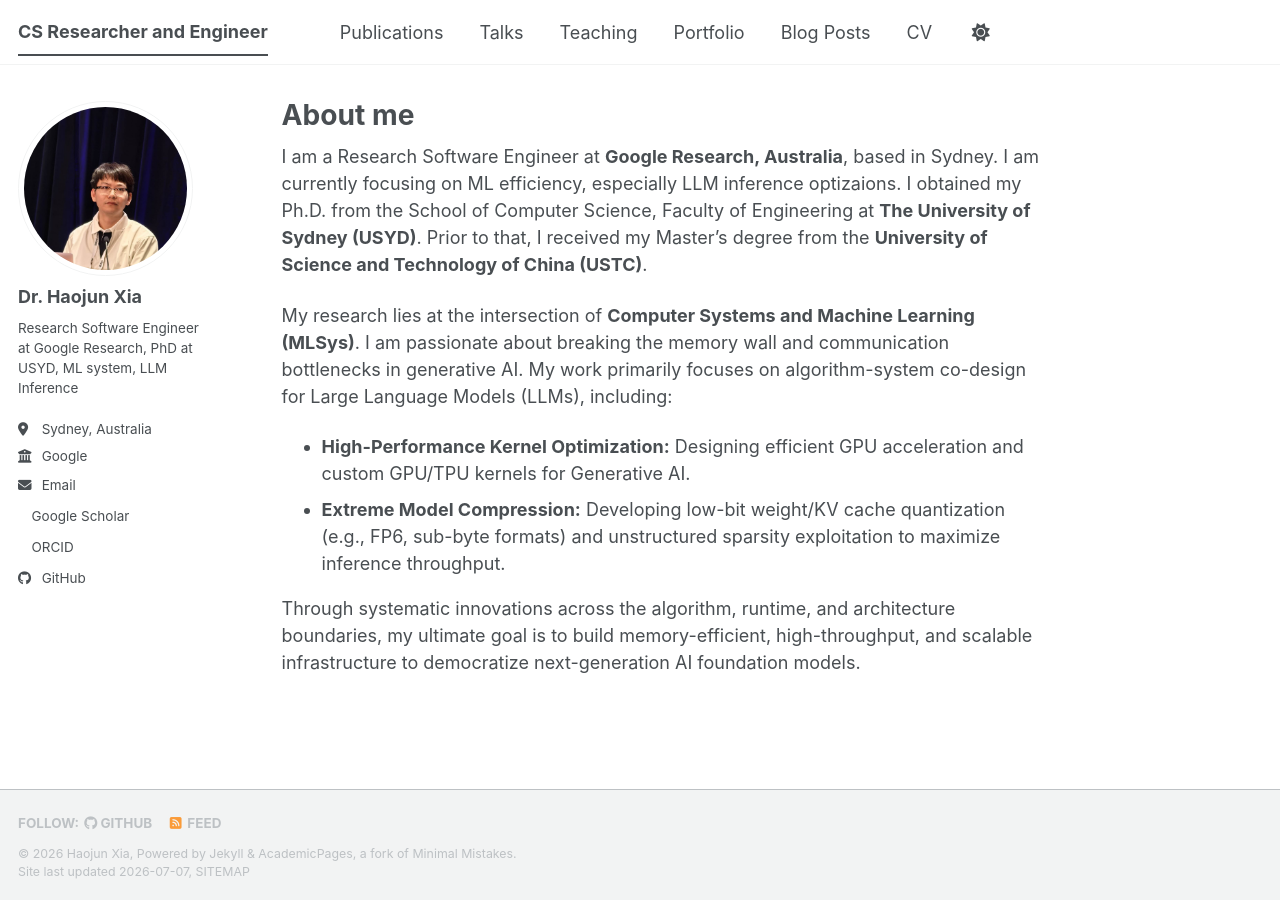
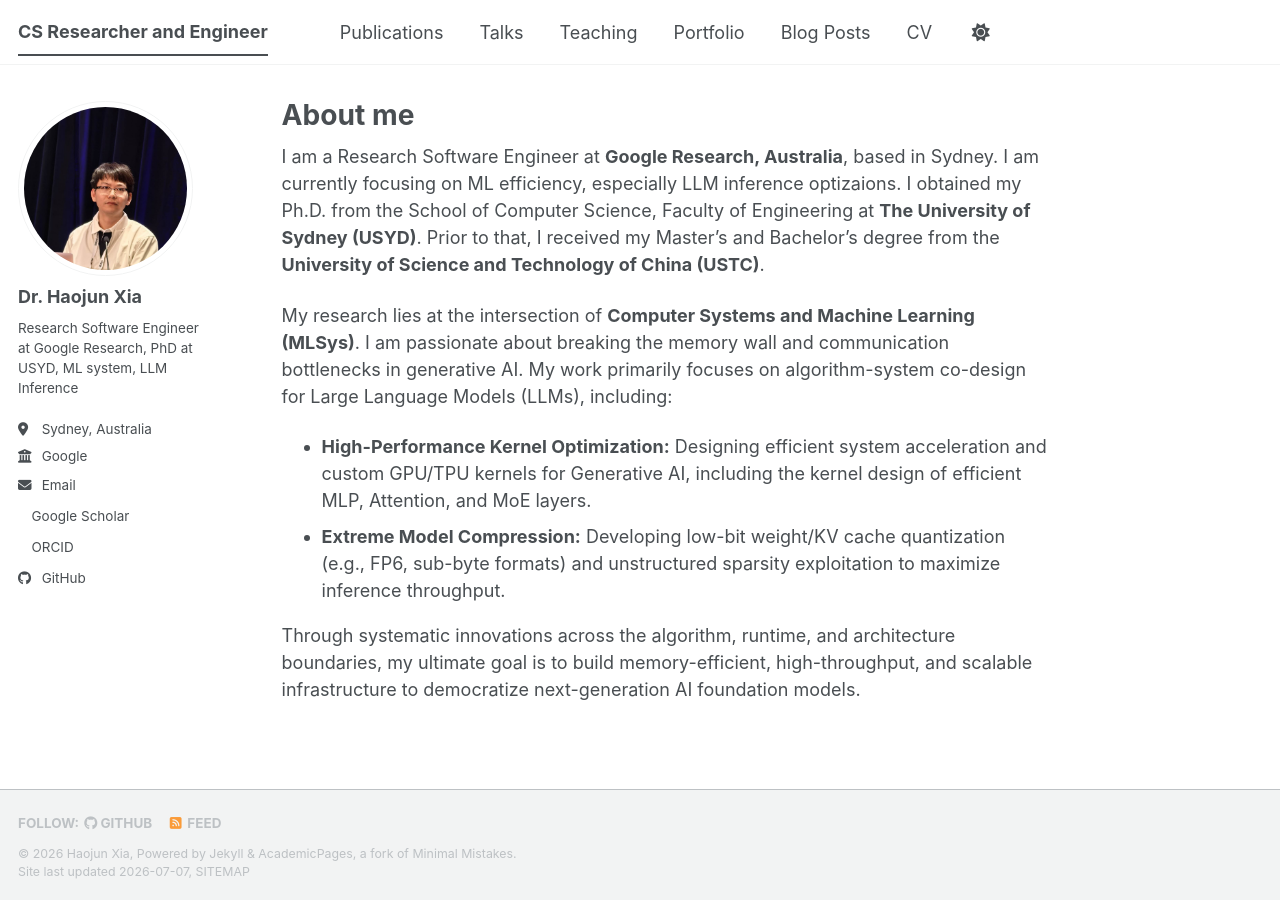
Before and after one commit to Summer-Summer/Summer-Summer.github.io, a Jekyll site: the page built from _pages/about.md, in a window 1280 px wide. Built offline with Jekyll 4.4.1, drawn with Linux system fonts in a browser that asks for light colours; a style sheet for code colours, icons or effects is not loaded.

```diff
--- a/_pages/about.md
+++ b/_pages/about.md
@@ -7,10 +7,10 @@
   - /about.html
 ---
 
-I am a Research Software Engineer at **Google Research, Australia**, based in Sydney. I am currently focusing on ML efficiency, especially LLM inference optizaions. I obtained my Ph.D. from the School of Computer Science, Faculty of Engineering at **The University of Sydney (USYD)**. Prior to that, I received my Master's degree from the **University of Science and Technology of China (USTC)**.
+I am a Research Software Engineer at **Google Research, Australia**, based in Sydney. I am currently focusing on ML efficiency, especially LLM inference optizaions. I obtained my Ph.D. from the School of Computer Science, Faculty of Engineering at **The University of Sydney (USYD)**. Prior to that, I received my Master's and Bachelor's degree from the **University of Science and Technology of China (USTC)**.
 
 My research lies at the intersection of **Computer Systems and Machine Learning (MLSys)**. I am passionate about breaking the memory wall and communication bottlenecks in generative AI. My work primarily focuses on algorithm-system co-design for Large Language Models (LLMs), including:
-* **High-Performance Kernel Optimization:** Designing efficient GPU acceleration and custom GPU/TPU kernels for Generative AI.
+* **High-Performance Kernel Optimization:** Designing efficient system acceleration and custom GPU/TPU kernels for Generative AI, including the kernel design of efficient MLP, Attention, and MoE layers.
 * **Extreme Model Compression:** Developing low-bit weight/KV cache quantization (e.g., FP6, sub-byte formats) and unstructured sparsity exploitation to maximize inference throughput.
 
 Through systematic innovations across the algorithm, runtime, and architecture boundaries, my ultimate goal is to build memory-efficient, high-throughput, and scalable infrastructure to democratize next-generation AI foundation models.
```
Also changed, not shown: _publications/2021-06-01-masters-thesis.md (+1 -1 lines), _publications/2026-06-21-phd-thesis.md (+1 -2 lines).
